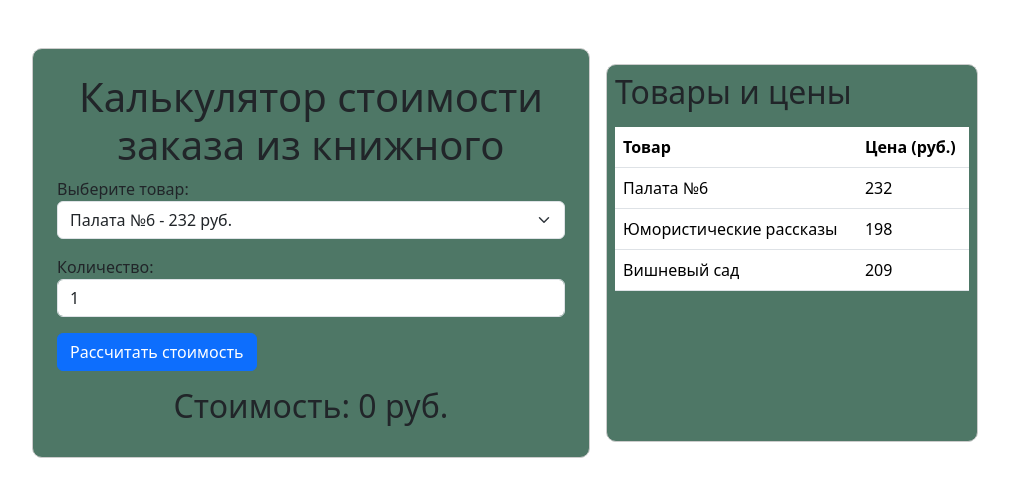
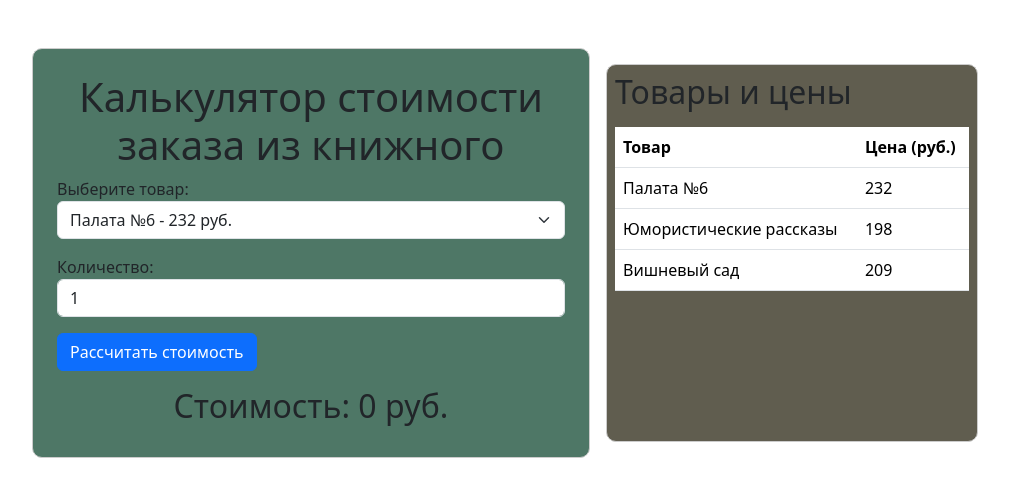
Before and after one commit to VerOnikangel/web5, a plain HTML site: page index.html in a window 1280 px wide. Shown: the whole page, without its empty margins (127-1136 px from the left). Drawn offline with nearby package versions, Linux system fonts and the light colour scheme.

Commit message:
Update index.html

```diff
--- a/index.html
+++ b/index.html
@@ -8,14 +8,22 @@
     <script src="script.js" defer></script>
 
     <style>
-        .calculator-container, .tuble {
+        .calculator-container {
             border: 1px solid #ccc;
             border-radius: 10px;
             background-color: #4e7766;
         }
     </style>
+     <style>
+        .tuble {
+            border: 1px solid #ccc;
+            border-radius: 10px;
+            background-color: #605d4f;
+        }
+    </style>
 </head>
 <body>
+
     <div class="container mt-5 px-4">
         <div class="row justify-content-center">
             <div class="col-md-6 calculator-container p-4">
```
